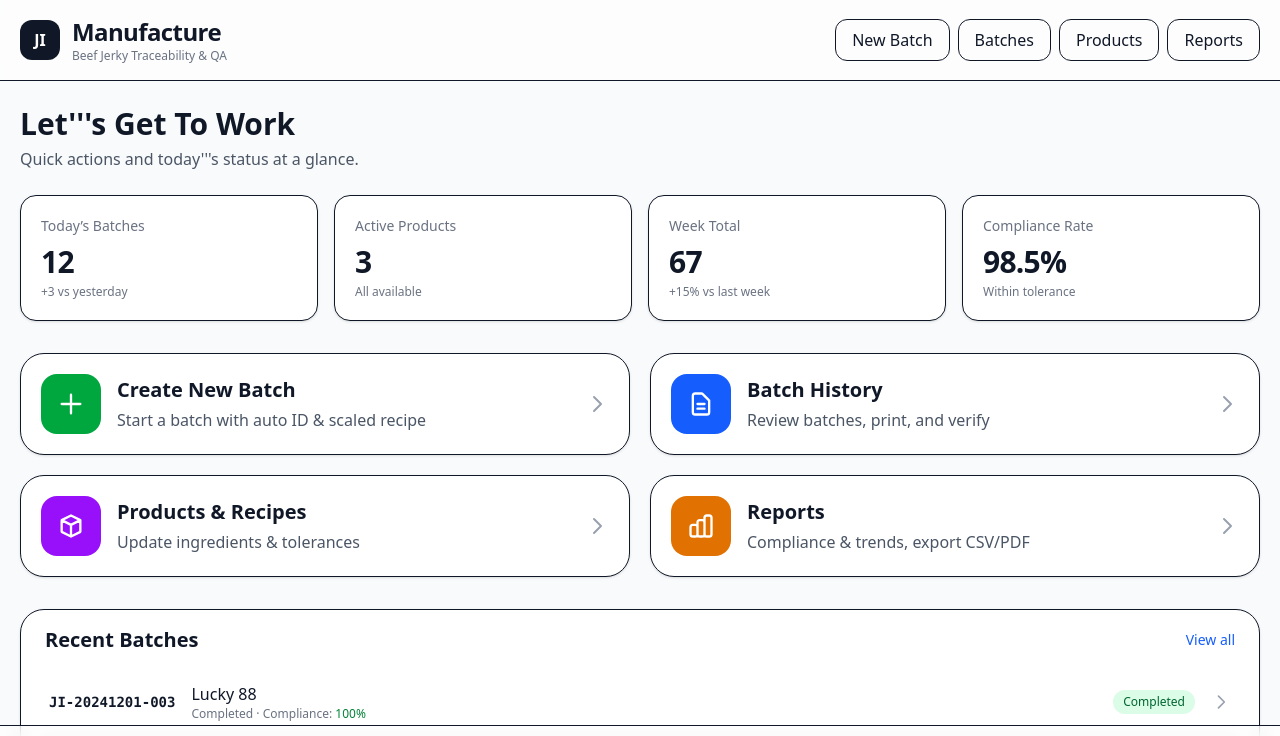
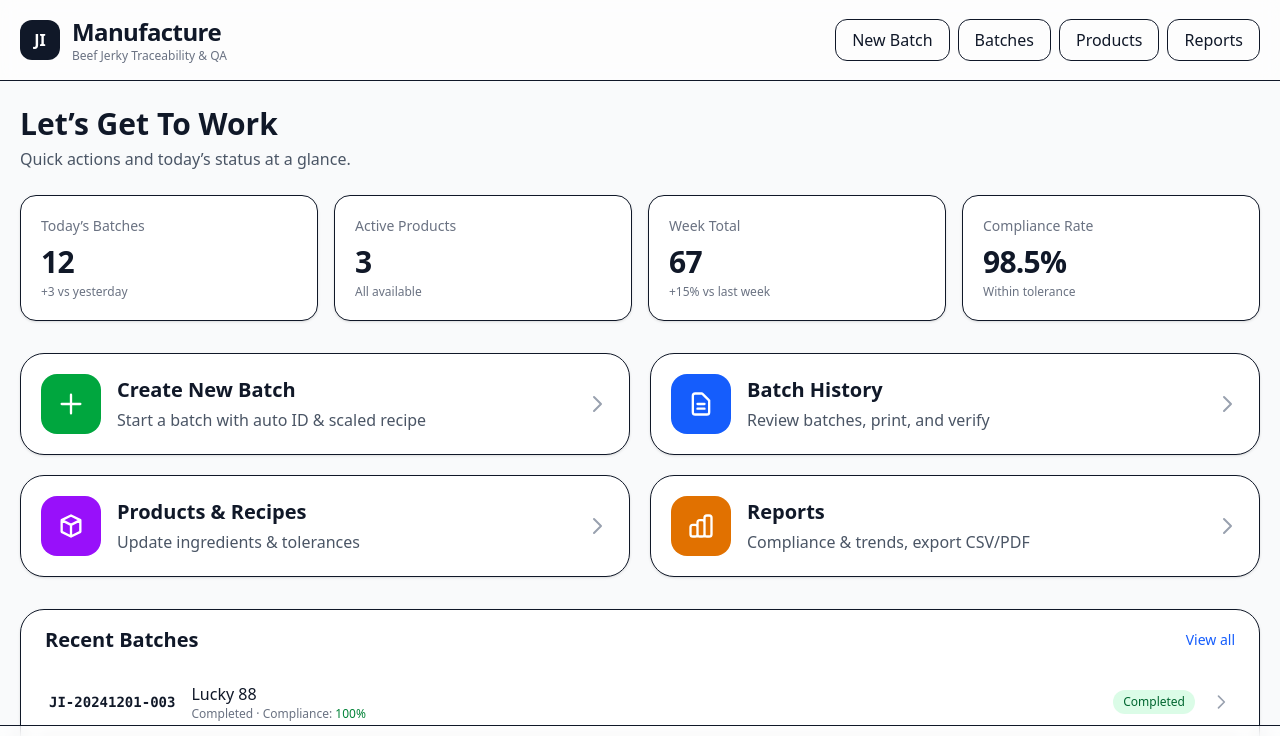
Before and after one commit to wonderland1995/Jerkinit, a Next.js app in the folder web/: page / in a window 1280 px wide. Shown: the top 736 px of the page. Built offline with nearby package versions, Linux system fonts and the light colour scheme.

Commit message:
apostrophes

```diff
--- a/web/src/app/page.tsx
+++ b/web/src/app/page.tsx
@@ -87,8 +87,8 @@ export default function HomePage() {
       <div className="mx-auto max-w-7xl px-5 py-6">
         {/* Welcome / Context */}
         <section className="mb-6">
-          <h2 className="text-3xl font-semibold leading-tight">Let'&apos;'s Get To Work</h2>
-          <p className="mt-1 text-gray-600">Quick actions and today'&apos;'s status at a glance.</p>
+          <h2 className="text-3xl font-semibold leading-tight">Let&rsquo;s Get To Work</h2>
+          <p className="mt-1 text-gray-600">Quick actions and today&rsquo;s status at a glance.</p>
         </section>
 
         {/* Quick Stats — large, tappable cards */}
```
